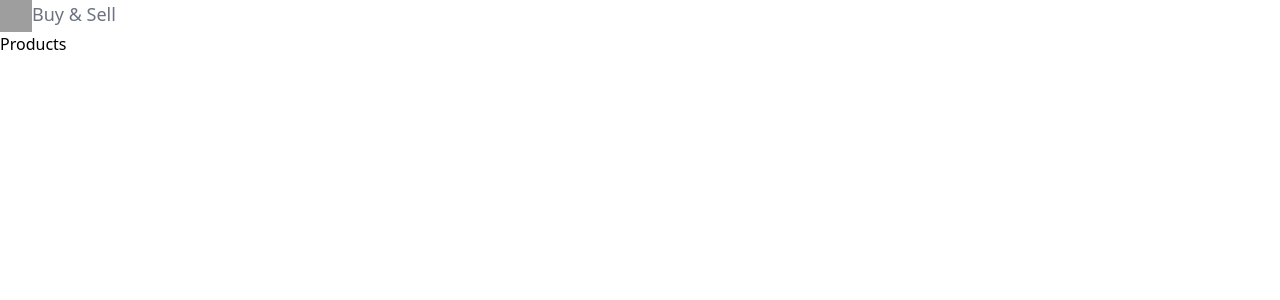
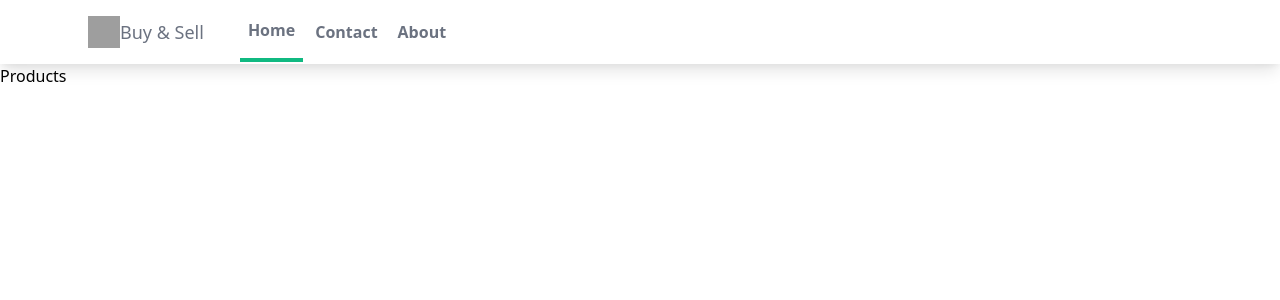
Before and after one commit to endang-ismaya/django4-ecommerce, a Django app: page /products/ in a window 1280 px wide. Shown: the top 300 px of the page. Run offline with Django 4.2, Linux system fonts and the light colour scheme; data that the repository does not hold is empty; style sheets or scripts are compiled from the project's sources; grey boxes are pictures that could not be loaded.

Commit message:
create base template

```diff
--- /dev/null
+++ b/app_ecommerce/templates/app_ecommerce/base.html
@@ -0,0 +1,57 @@
+{% load static %}
+<!DOCTYPE html>
+<html lang="en">
+    <head>
+        <meta charset="UTF-8" />
+        <meta http-equiv="X-UA-Compatible" content="IE=edge" />
+        <meta name="viewport" content="width=device-width, initial-scale=1.0" />
+        <link rel="stylesheet" href="{% static 'app_ecommerce/style.css' %}" />
+        <title>Products</title>
+    </head>
+    <body>
+        <!-- nav start -->
+        <nav class="bg-white shadow-lg">
+            <div class="max-w-6xl mx-auto px-4">
+                <div class="flex justify-between">
+                    <div class="flex space-x-7">
+                        <div>
+                            <a href="" class="flex px-2 py-4 items-center">
+                                <img
+                                    src="{% static 'app_ecommerce/images/icons8-buying-100.png' %}"
+                                    alt="Buy and Sell logo"
+                                    class="h-8 w-8"
+                                />
+                                <span class="text-gray-500 text-lg"
+                                    >Buy & Sell</span
+                                >
+                            </a>
+                        </div>
+                        <div class="items-center space-x-1 flex">
+                            <a
+                                href="#"
+                                class="py-4 px-2 text-gray-500 font-semibold border-green-500 border-b-4"
+                                >Home</a
+                            >
+                            <a
+                                href="#"
+                                class="py-4 px-2 text-gray-500 font-semibold"
+                                >Contact</a
+                            >
+                            <a
+                                href="#"
+                                class="py-4 px-2 text-gray-500 font-semibold"
+                                >About</a
+                            >
+                        </div>
+                    </div>
+                </div>
+            </div>
+        </nav>
+        <!-- nav end -->
+        <!-- content start -->
+        {% block content %}
+        <!-- content -->
+        {% endblock content %}
+        <!-- content end -->
+    </body>
+</html>
--- a/app_ecommerce/templates/app_ecommerce/index.html
+++ b/app_ecommerce/templates/app_ecommerce/index.html
@@ -1,33 +1,9 @@
+{% extends 'app_ecommerce/base.html' %}
+<!-- load static -->
 {% load static %}
 
-<!DOCTYPE html>
-<html lang="en">
-    <head>
-        <meta charset="UTF-8" />
-        <meta http-equiv="X-UA-Compatible" content="IE=edge" />
-        <meta name="viewport" content="width=device-width, initial-scale=1.0" />
-        <link rel="stylesheet" href="{% static 'app_ecommerce/style.css' %}" />
-        <title>Products</title>
-    </head>
-    <body>
-        <nav>
-            <div>
-                <div>
-                    <div>
-                        <div class="flex">
-                            <img
-                                src="{% static 'app_ecommerce/images/icons8-buying-100.png' %}"
-                                alt="Buy and Sell logo"
-                                class="h-8 w-8"
-                            />
-                            <span class="text-gray-500 text-lg"
-                                >Buy & Sell</span
-                            >
-                        </div>
-                    </div>
-                </div>
-            </div>
-        </nav>
+<!-- body -->
+{% block content %}
 <h2>Products</h2>
 <ul>
     {% for product in products %}
@@ -38,5 +14,4 @@
     </li>
     {% endfor %}
 </ul>
-    </body>
-</html>
+{% endblock content %}
```
Also changed, not shown: app_ecommerce/templates/app_ecommerce/detail.html (+8 -14 lines). Lines whose indentation alone changed are shown as unchanged.
